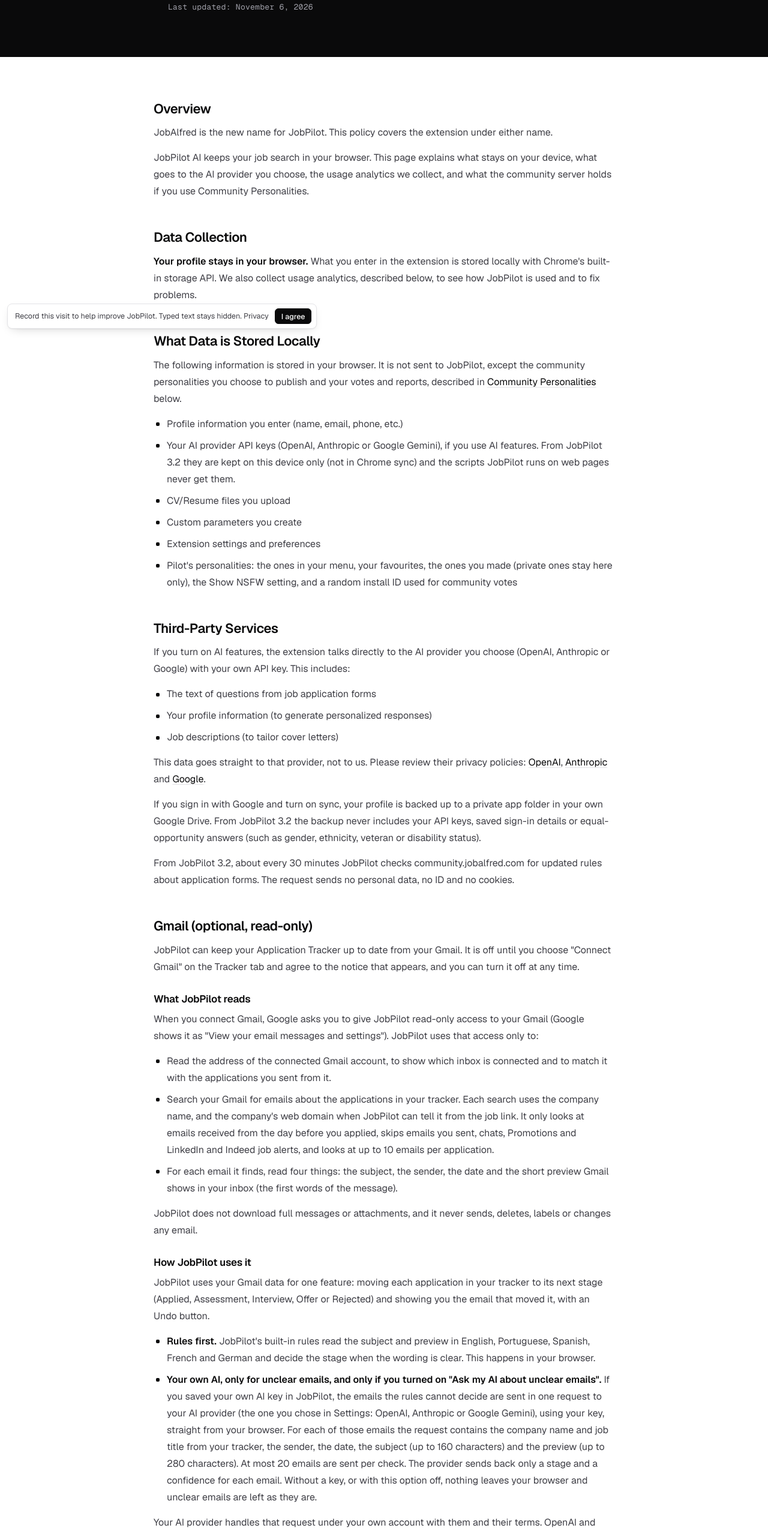
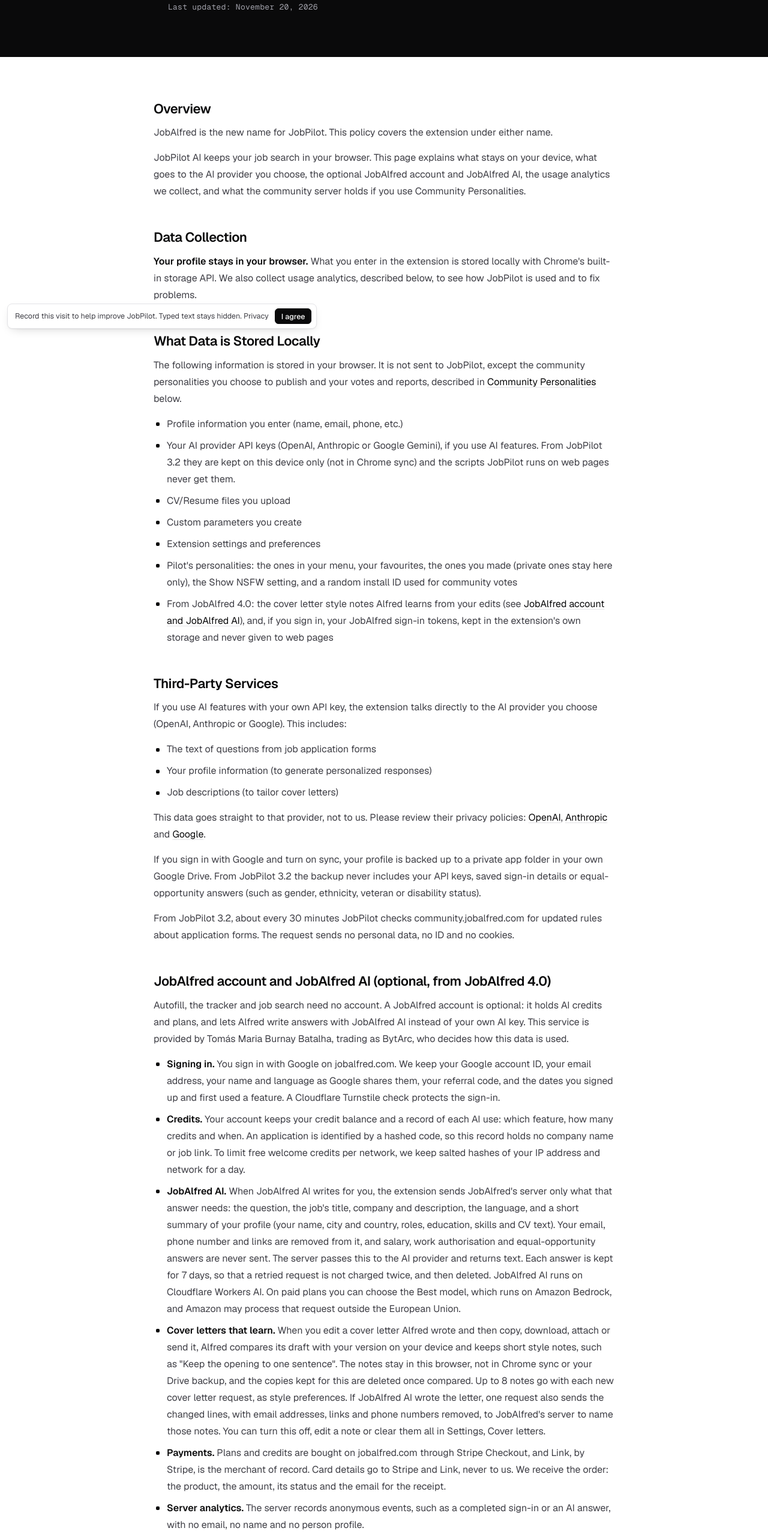
Before and after one commit to tomasbb0/jobpilot-site, a plain HTML site: page privacy.html in a window 1280 px wide. Shown: the part 240-2797 px from the top of the page at 60% size. Drawn offline with nearby package versions, Linux system fonts and the light colour scheme.

Commit message:
Privacy policy for JobAlfred 4.0: the optional account, JobAlfred AI, cover letters that learn, payments
What the account stores and how deletion works; what JobAlfred AI sends and leaves out, kept 7 days for retries, Workers AI
and the Best model on Amazon Bedrock (may be processed outside the EU); the cover letter style notes kept on the device and
the changed lines sent once when JobAlfred AI wrote the letter; Stripe Checkout with Link as merchant of record; who
processes what. "Straight to that provider, not to us" now covers only the user's own key. Approved by the owner, 20 Nov 2026.

Co-Authored-By: Claude Opus 5.5 <noreply@anthropic.com>

```diff
--- a/privacy.html
+++ b/privacy.html
@@ -36,7 +36,7 @@
       <div class="wrap wrap-narrow page-head-in">
         <p class="kicker">Legal</p>
         <h1>Privacy Policy</h1>
-        <p class="meta">Last updated: November 6, 2026</p>
+        <p class="meta">Last updated: November 20, 2026</p>
       </div>
     </div>
 
@@ -49,8 +49,9 @@
       <p>
         JobPilot AI keeps your job search in your browser. This page explains
         what stays on your device, what goes to the AI provider you choose, the
-        usage analytics we collect, and what the community server holds if you
-        use Community Personalities.
+        optional JobAlfred account and JobAlfred AI, the usage analytics we
+        collect, and what the community server holds if you use Community
+        Personalities.
       </p>
 
       <h2>Data Collection</h2>
@@ -75,12 +76,13 @@
         <li>Custom parameters you create</li>
         <li>Extension settings and preferences</li>
         <li>Pilot's personalities: the ones in your menu, your favourites, the ones you made (private ones stay here only), the Show NSFW setting, and a random install ID used for community votes</li>
+        <li>From JobAlfred 4.0: the cover letter style notes Alfred learns from your edits (see <a href="#account">JobAlfred account and JobAlfred AI</a>), and, if you sign in, your JobAlfred sign-in tokens, kept in the extension's own storage and never given to web pages</li>
       </ul>
 
       <h2>Third-Party Services</h2>
       <p>
-        If you turn on AI features, the extension talks directly to the AI
-        provider you choose (OpenAI, Anthropic or Google) with your own API key.
+        If you use AI features with your own API key, the extension talks
+        directly to the AI provider you choose (OpenAI, Anthropic or Google).
         This includes:
       </p>
       <ul>
@@ -105,6 +107,29 @@
         From JobPilot 3.2, about every 30 minutes JobPilot checks
         community.jobalfred.com for updated rules about application forms. The
         request sends no personal data, no ID and no cookies.
+      </p>
+
+      <h2 id="account">JobAlfred account and JobAlfred AI (optional, from JobAlfred 4.0)</h2>
+      <p>
+        Autofill, the tracker and job search need no account. A JobAlfred account
+        is optional: it holds AI credits and plans, and lets Alfred write answers
+        with JobAlfred AI instead of your own AI key. This service is provided by
+        Tom&aacute;s Maria Burnay Batalha, trading as BytArc, who decides how this
+        data is used.
+      </p>
+      <ul>
+        <li><strong>Signing in.</strong> You sign in with Google on jobalfred.com. We keep your Google account ID, your email address, your name and language as Google shares them, your referral code, and the dates you signed up and first used a feature. A Cloudflare Turnstile check protects the sign-in.</li>
+        <li><strong>Credits.</strong> Your account keeps your credit balance and a record of each AI use: which feature, how many credits and when. An application is identified by a hashed code, so this record holds no company name or job link. To limit free welcome credits per network, we keep salted hashes of your IP address and network for a day.</li>
+        <li><strong>JobAlfred AI.</strong> When JobAlfred AI writes for you, the extension sends JobAlfred's server only what that answer needs: the question, the job's title, company and description, the language, and a short summary of your profile (your name, city and country, roles, education, skills and CV text). Your email, phone number and links are removed from it, and salary, work authorisation and equal-opportunity answers are never sent. The server passes this to the AI provider and returns text. Each answer is kept for 7 days, so that a retried request is not charged twice, and then deleted. JobAlfred AI runs on Cloudflare Workers AI. On paid plans you can choose the Best model, which runs on Amazon Bedrock, and Amazon may process that request outside the European Union.</li>
+        <li><strong>Cover letters that learn.</strong> When you edit a cover letter Alfred wrote and then copy, download, attach or send it, Alfred compares its draft with your version on your device and keeps short style notes, such as "Keep the opening to one sentence". The notes stay in this browser, not in Chrome sync or your Drive backup, and the copies kept for this are deleted once compared. Up to 8 notes go with each new cover letter request, as style preferences. If JobAlfred AI wrote the letter, one request also sends the changed lines, with email addresses, links and phone numbers removed, to JobAlfred's server to name those notes. You can turn this off, edit a note or clear them all in Settings, Cover letters.</li>
+        <li><strong>Payments.</strong> Plans and credits are bought on jobalfred.com through Stripe Checkout, and Link, by Stripe, is the merchant of record. Card details go to Stripe and Link, never to us. We receive the order: the product, the amount, its status and the email for the receipt.</li>
+        <li><strong>Server analytics.</strong> The server records anonymous events, such as a completed sign-in or an AI answer, with no email, no name and no person profile.</li>
+      </ul>
+      <p>
+        You can delete your account on your account page at jobalfred.com/account/.
+        That removes your email, name and credits, signs you out everywhere and
+        cancels any plan. A record that the account existed, without your email or
+        name, and your orders stay, as tax law and fraud checks require.
       </p>
 
       <h2 id="gmail">Gmail (optional, read-only)</h2>
@@ -341,7 +366,10 @@
       <p>
         We do not sell your data. Usage analytics, website analytics and any
         session recordings you agree to are processed by PostHog for us.
-        AI requests go to the provider you choose, with your own key. Drive sync,
+        AI requests with your own key go to the provider you choose. If you use a
+        JobAlfred account, Cloudflare hosts it and runs JobAlfred AI and the
+        sign-in check, Amazon Web Services runs the Best model, Google handles
+        the sign-in, and Stripe and Link handle payments. Drive sync,
         if you turn it on, stores your data in your own Google Drive.
       </p>
       <p>
@@ -386,6 +414,10 @@
           <strong>Export:</strong> Your data is accessible in Chrome's local
           storage
         </li>
+        <li>
+          <strong>Your JobAlfred account:</strong> delete it on jobalfred.com/account/,
+          or write to us to see, correct or delete what the account holds
+        </li>
       </ul>
 
       <h2>Changes to This Policy</h2>
```
